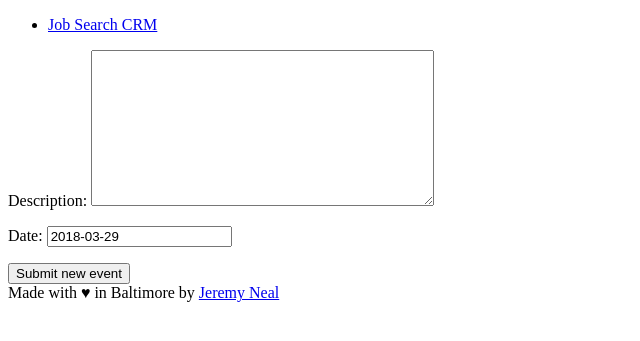
After one commit to radglob/job-search-crm, a Django app: page /applications/event/new in a window 1280 px wide. The commit adds this page. Shown: the top 341 px of the page, without its empty margins (0-640 px from the left). Run offline with Django 3.2, Linux system fonts and the light colour scheme.

Commit message:
Form for creating new events, need to pass application id forward somehow.

```diff
--- a/job_search_crm/applications/forms.py
+++ b/job_search_crm/applications/forms.py
@@ -1,4 +1,5 @@
 from django import forms
+from django.utils import timezone
 
 
 class NewApplicationForm(forms.Form):
@@ -10,4 +11,9 @@ class NewApplicationForm(forms.Form):
     is_remote = forms.BooleanField(required=False)
     min_salary = forms.IntegerField()
     max_salary = forms.IntegerField()
-    tech_stack = forms.CharField()
+    tech_stack = forms.CharField(widget=forms.Textarea)
+
+
+class NewEventForm(forms.Form):
+    description = forms.CharField(widget=forms.Textarea)
+    date = forms.DateField(initial=timezone.now)
--- a/job_search_crm/applications/templates/applications/application_details.html
+++ b/job_search_crm/applications/templates/applications/application_details.html
@@ -20,6 +20,7 @@
     {% else %}
     <p>No events so far.</p>
     {% endif %}
+    <a href="{% url 'applications:new_event' %}">Create new event</a>
   </div>
 </div>
 {% endblock %}
--- /dev/null
+++ b/job_search_crm/applications/templates/applications/new_event.html
@@ -0,0 +1,9 @@
+{% extends 'applications/base.html' %}
+
+{% block body %}
+<form action="{% url 'applications:create_event' %}" method="POST">
+  {% csrf_token %}
+  {{ form.as_p }}
+  <input type="submit" value="Submit new event" />
+</form>
+{% endblock %}
--- a/job_search_crm/applications/urls.py
+++ b/job_search_crm/applications/urls.py
@@ -23,4 +23,6 @@ urlpatterns = [
         name="create_new_application",
     ),
     path('applications/<int:application_id>', views.application_by_id, name='application'),
+    path('applications/event/new', views.NewEventView.as_view(), name='new_event'),
+    path('applications/event/create', views.create_new_event, name='create_event'),
 ]
--- a/job_search_crm/applications/views.py
+++ b/job_search_crm/applications/views.py
@@ -10,8 +10,8 @@ from django.urls import reverse
 from django.views.generic import ListView
 from django.views.generic.edit import FormView
 
-from .models import (Application, Company, CustomerProfile, Position)
-from .forms import NewApplicationForm
+from .models import (Application, Company, CustomerProfile, Event, Position)
+from .forms import NewApplicationForm, NewEventForm
 
 
 def index(request):
@@ -150,3 +150,19 @@ def create_new_application(request):
 def application_by_id(request, application_id):
     application = get_object_or_404(Application, pk=application_id)
     return render(request, 'applications/application_details.html', {'application': application})
+
+
+class NewEventView(FormView):
+    template_name = "applications/new_event.html"
+    form_class = NewEventForm
+    success_url = "/applications"
+
+
+def create_new_event(request):
+    event = Event.objects.create(
+        application=request.POST['application'],
+        description=request.POST['description'],
+        date=request.POST['date']
+    )
+    messages.success = 'New event added.'
+    return HttpResponseRedirect(reverse('applications:applications'))
```
